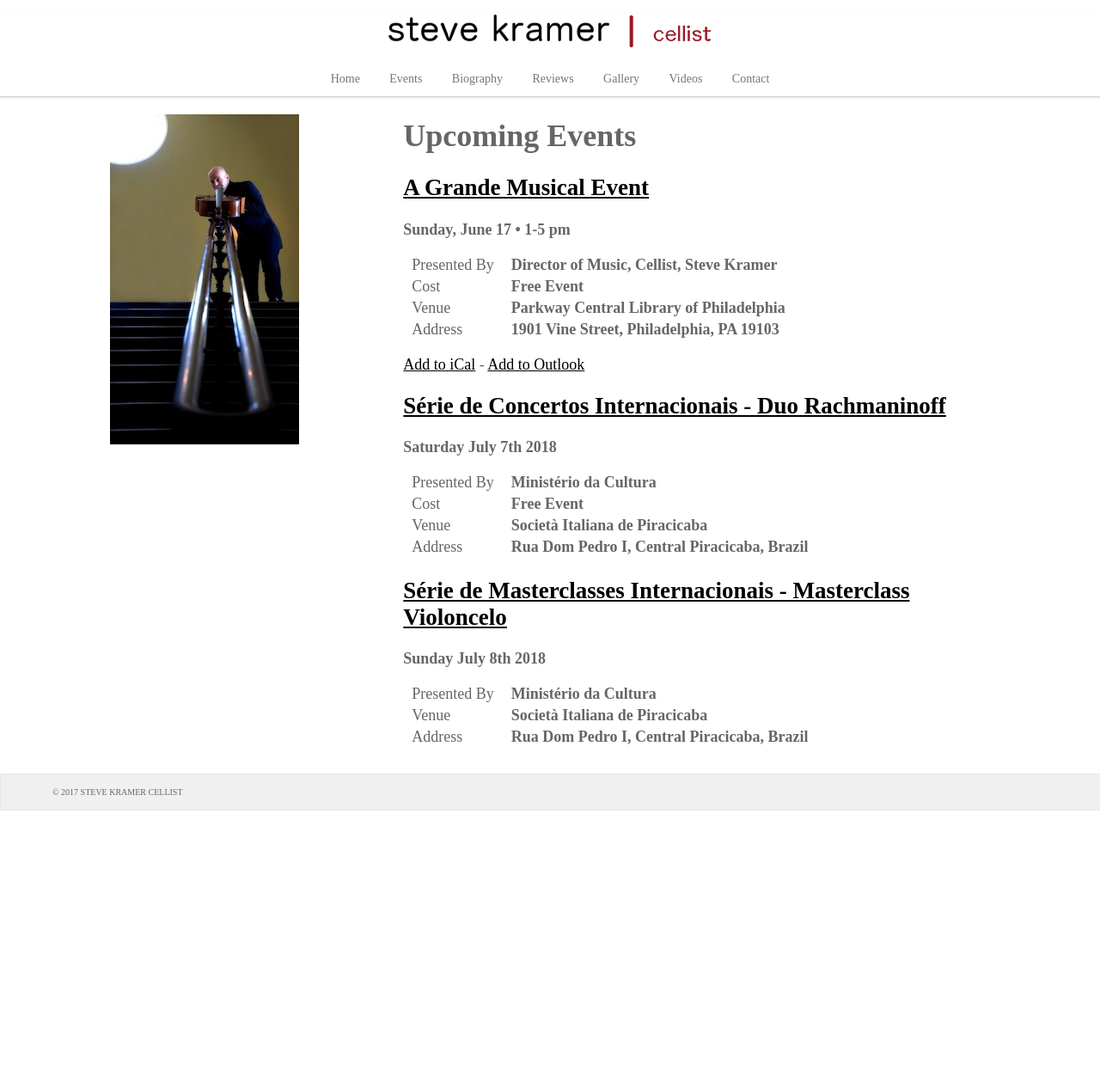
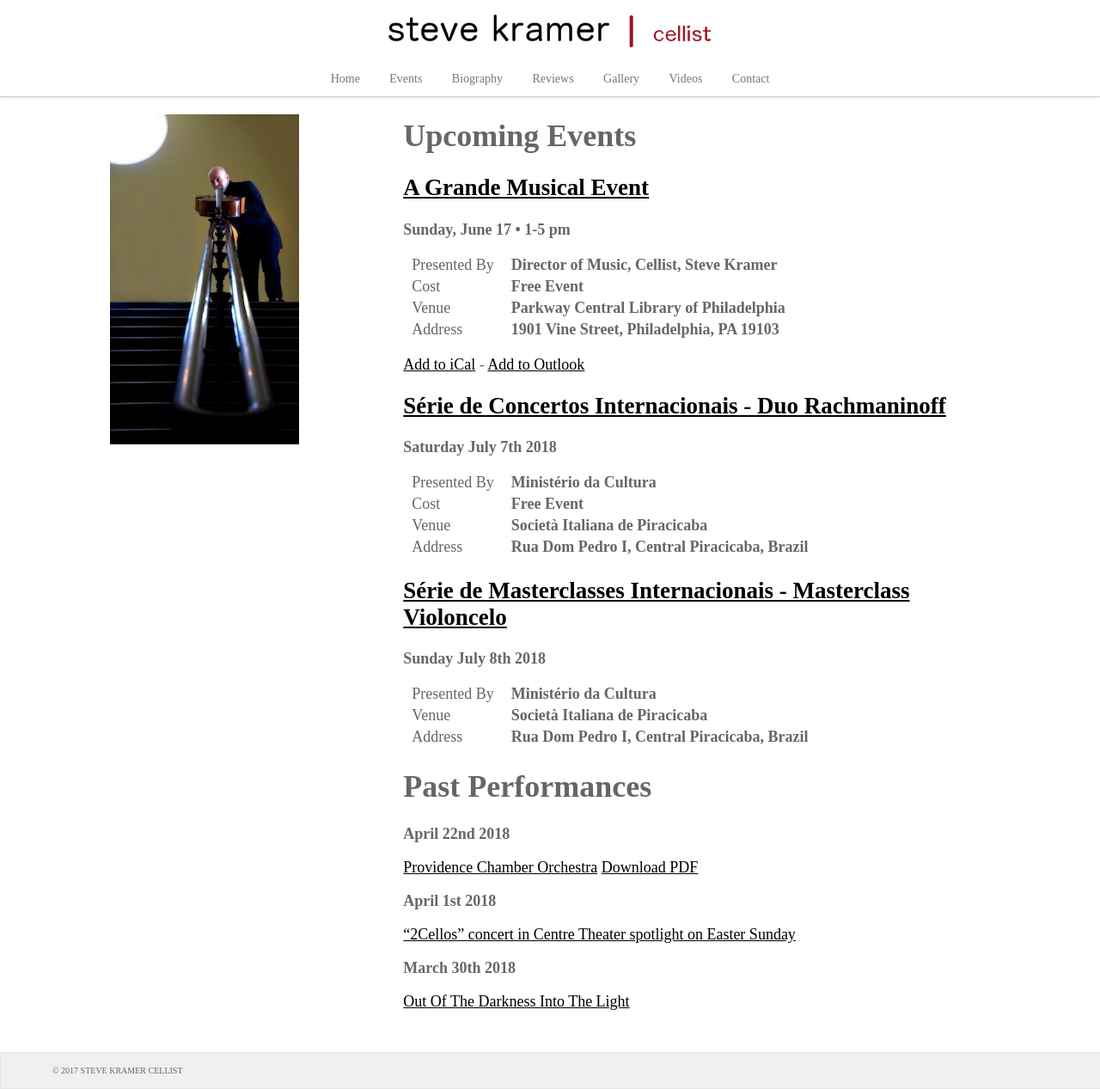
Before and after one commit to stevekramercellist/cellist, a Jekyll site: the page built from events.md, in a window 1280 px wide. Shown: the whole page at 86% size. Built offline with Jekyll 4.4.1, drawn with Linux system fonts in a browser that asks for light colours; nearby versions of some CDN libraries; before the commit the page ends 943 px from its top, so only the background shows below that.

Commit message:
Update events.md

```diff
--- a/events.md
+++ b/events.md
@@ -31,3 +31,17 @@ Address      | **Rua Dom Pedro I, Central Piracicaba, Brazil**
 Presented By | **Ministério da Cultura**
 Venue        | **Società Italiana de Piracicaba**
 Address      | **Rua Dom Pedro I, Central Piracicaba, Brazil**
+
+# Past Performances
+
+**April 22nd 2018**
+
+[Providence Chamber Orchestra]({{ site.baseurl }}{% link documents/PCOApril2018Poster.md %})  [Download PDF](documents/PCOApril2018Poster.pdf){:download="PCOApril2018Poster.pdf"}
+
+**April 1st 2018**
+
+["2Cellos” concert in Centre Theater spotlight on Easter Sunday](http://www.timesherald.com/arts-and-entertainment/20180330/2cellos-concert-in-centre-theater-spotlight-on-easter-sunday)
+
+**March 30th 2018**
+
+[Out Of The Darkness Into The Light]({{ site.baseurl }}{% link documents/HolocaustCantata.md %})
```
